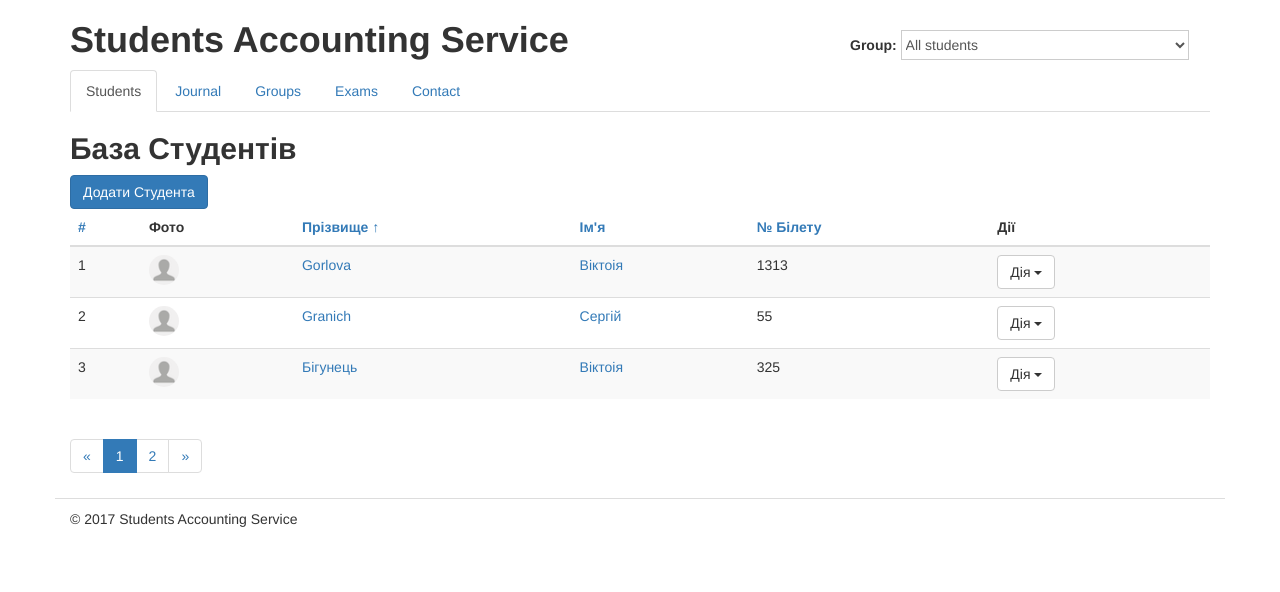
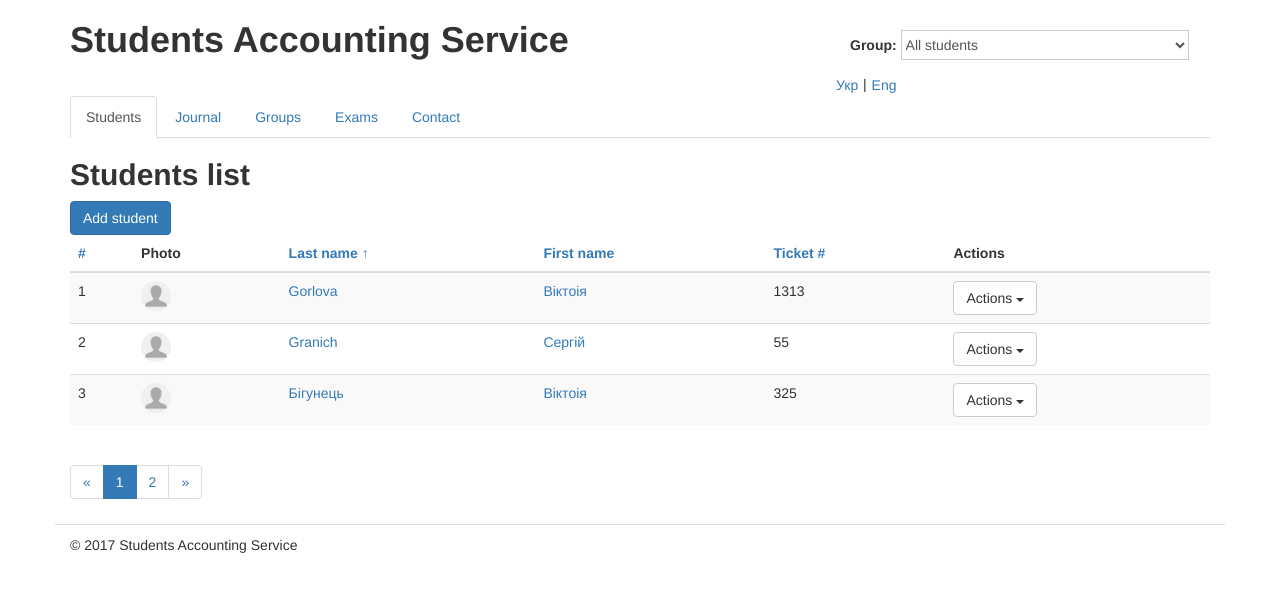
Before and after one commit to ofisser86/student, a Django app: page / in a window 1280 px wide. Shown: the top 592 px of the page. Run offline with Django 3.2, Linux system fonts and the light colour scheme; data comes from the database, SQL or seed files in the repository; some libraries are stand-ins or nearby versions.

Commit message:
End of translatation. Add choises for all users (not registered)

```diff
--- a/requirements.txt
+++ b/requirements.txt
@@ -1,4 +1,4 @@
-Django==1.10.5
+Django==1.10.6
 django-registration-redux==1.4
 MySQL-python==1.2.5
 olefile==0.44
@@ -9,10 +9,10 @@ python-dateutil==2.6.0
 python-magic==0.4.12
 six==1.10.0
 django-crispy-forms==1.6.1
-django-registration-redux==1.4
 python-social-auth==0.3.6
 django-allauth==0.31.0
 django-extensions==1.7.8
 Werkzeug
 social-auth-app-django==1.1.0
 django-facebook-connect==1.0.1
+django-debug-toolbar
--- a/students/static/css/main.css
+++ b/students/static/css/main.css
@@ -7,10 +7,10 @@ h1, h2, h3, h4, h5, h6 {
 }
 
 /* Groups Selector */
-#group-selector {
+#group-selector, #language-selector {
   margin-top: 30px;
 }
-#group-selector select {
+#group-selector select{
   width: 80%;
   margin: 0;
   background-color: #ffffff;
@@ -46,3 +46,14 @@ th.day-header {
 .input-group{
     width: 300px;
 }
+
+#lang-select {
+    margin-top: 14px;
+    padding: 0;
+}
+#lang-select button {
+    padding: 0;
+}
+.lang-select-form {
+    display:inline-block;
+}
--- a/students/static/js/main.js
+++ b/students/static/js/main.js
@@ -57,6 +57,28 @@ function initGroupSelector() {
     });
 }
 
+function initLanguageSelector() {
+   // look up select element with groups and attach our even handler
+    // on field "change" event
+    $('#language-selector select').change(function(event) {
+        // get value of currently selected group option
+        var language = $(this).val();
+
+        if (language) {
+            // set cookie with expiration date 1 year since now;
+            // cookie creation function takes period in days
+            Cookies.set('LANGUAGE_COOKIE_NAME', language, {'path': '/', 'expires': 365});
+        } else {
+            // otherwise we delete cookie
+            Cookies.remove('LANGUAGE_COOKIE_NAME', {'path': '/'});
+            // and reload the page
+        }
+        location.reload(false);
+
+        return true;
+    });
+}
+
 function initDateFields() {
     $('input.dateinput').datetimepicker({
         'format':'YYYY-MM-DD',
@@ -79,7 +101,7 @@ function initEditStudentForm(form, modal) {
     form.ajaxForm({
         'dataType': 'html',
         'error': function(){
-            alert('Помилка на сервері. Спробуйте будь-ласка пізніше.');
+            alert(gettext('There was an error on the server. Please, try again a bit later.'));
             return false;
         },
         'success': function(data, status, xhr) {
@@ -113,7 +135,7 @@ function initEditionStudentPage() {
             'success': function (data, status, xhr) {
                 // check if we got successfull response from the server
             if (status != 'success'){
-                alert('Помилка на сервері. Спробуйте будь-ласка пізніше.');
+                alert(gettext('There was an error on the server. Please, try again a bit later.'));
                 return false;
                 }
             // update modal window with arrived content from the server
@@ -136,7 +158,7 @@ function initEditionStudentPage() {
             });
             },
             'error': function () {
-                alert('Помилка на сервері. Спробуйте будь-ласка пізніше.');
+                alert(gettext('There was an error on the server. Please, try again a bit later.'));
                 return false;
 
             }
@@ -151,4 +173,5 @@ $(document).ready(function () {
     initGroupSelector();
     initDateFields();
     initEditionStudentPage();
+    initLanguageSelector();
 });
--- a/students/templates/students/base.html
+++ b/students/templates/students/base.html
@@ -38,6 +38,25 @@
 
             </select>
         </div>
+        <!-- Language Select -->
+<div class="col-xs-1" id='lang-select'>
+    <div class='lang-select-form'>
+        <form action="{% url "set_language" %}" method='post'>{% csrf_token %}
+            <input type='hidden' name='lang' value='uk'>
+            <input type='hidden' name='return-path' value='{{request.path}}'>
+            <button type='submit' class='btn btn-link'>Укр</button>
+        </form>
+    </div>
+    |
+    <div class='lang-select-form'>
+        <form action="{% url "set_language" %}" method='post'>{% csrf_token %}
+            <input type='hidden' name='lang' value='en'>
+            <input type='hidden' name='return-path' value='{{request.path}}'>
+            <button type='submit' class='btn btn-link'>Eng</button>
+        </form>
+    </div>
+</div>
+<!-- End Language Select -->
     </div>
     <!-- End Header -->
 
@@ -110,6 +129,7 @@
 <script src="http://ajax.googleapis.com/ajax/libs/jquery/2.1.1/jquery.min.js"></script>
 <script src="http://cdnjs.cloudflare.com/ajax/libs/jquery.form/3.51/jquery.form.min.js"></script>
 <script src="http://cdnjs.cloudflare.com/ajax/libs/moment.js/2.9.0/moment.min.js"></script>
+<script src="{% url 'javascript-catalog' %}"></script>
 <script src="{% static 'js/main.js' %}"></script>
 <script src="{% static 'js/js.cookie.js' %}"></script>
 <script src="https://cdn.jsdelivr.net/bootstrap/3.3.0/js/bootstrap.min.js"></script>
--- a/students/templates/students/journal.html
+++ b/students/templates/students/journal.html
@@ -1,5 +1,5 @@
 {% extends 'students/base.html' %}
-
+{% load i18n %}
 {% load static from staticfiles %}
 
 {% block meta_title %}Облік Відвідування{% endblock meta_title %}
@@ -38,7 +38,7 @@
                 <th class="name">Студент</th>
                 {% for day in month_header %}
                     <th class="day-header">
-                        {{ day.verbose }}
+                        {%  trans day.verbose %}
                         <br/>
                         {{ day.day }}
                     </th>
--- a/students/templates/students/students_list.html
+++ b/students/templates/students/students_list.html
@@ -1,14 +1,14 @@
 {% extends 'students/base.html' %}
-
+{% load i18n %}
 {% load static from staticfiles %}
 
-{% block meta_title %}Студенти{% endblock meta_title %}
+{% block meta_title %}{% trans "Students" %}{% endblock meta_title %}
 
-{% block title %}База Студентів{% endblock title %}
+{% block title %}{% trans "Students list" %}{% endblock title %}
 
 {% block content %}
 
-    <a href="{% url "students_add" %}" class="btn btn-primary">Додати Студента</a>
+    <a href="{% url "students_add" %}" class="btn btn-primary">{% trans "Add student" %}</a>
 
     <!-- Start Students Listing -->
     <table class="table table-hover table-striped">
@@ -16,27 +16,27 @@
         <thead>
         <tr>
             <th><a href="#">#</a></th>
-            <th>Фото</th>
+            <th>{% trans "Photo" %}</th>
             <th><a href="{% url 'home'%}?order_by=last_name{% if order_by == 'last_name' and reverse != '1'%}&amp;reverse=1{% endif %}">
-                Прізвище
+                {% trans "Last name" %}
 
                     {% if request.get_full_path == '/' or order_by == 'last_name' and reverse != '1' %}&uarr;
                     {% elif order_by == 'last_name' and reverse == '1' %}&darr;
                     {% endif %}</a>
             </th>
             <th><a href="{% url 'home'%}?order_by=first_name{% if order_by == 'first_name' and reverse != '1'%}&amp;reverse=1{% endif %}">
-                Ім'я
+                {%  trans "First name" %}
                     {% if order_by == 'first_name' and reverse != '1' %}&uarr;
                     {% elif order_by == 'first_name' and reverse == '1' %}&darr;
                     {% endif %}</a>
             </th>
             <th><a href="{% url 'home'%}?order_by=ticket{% if order_by == 'ticket' and reverse != '1'%}&amp;reverse=1{% endif %}">
-                № Білету
+                {% trans "Ticket #" %}
                     {% if order_by == 'ticket' and reverse != '1' %}&uarr;
                     {% elif order_by == 'ticket' and reverse == '1' %}&darr;
                     {% endif %}</a>
             </th>
-            <th>Дії</th>
+            <th>{% trans "Actions" %}</th>
         </tr>
         </thead>
     {% endwith %}
@@ -57,13 +57,13 @@
                 <td>
                     <div class="btn-group">
                         <button type="button" class="btn btn-default dropdown-toggle"
-                                data-toggle="dropdown">Дія
+                                data-toggle="dropdown">{% trans "Actions" %}
                             <span class="caret"></span>
                         </button>
                         <ul class="dropdown-menu" role="menu">
-                            <li><a href="{% url "students_edit" student.id %}" class="student-edit-form-link">Редагувати</a></li>
-                            <li><a href="{% url 'journal' student.id %}">Відвідування</a></li>
-                            <li><a href="{% url "students_delete" student.id %}">Видалити</a></li>
+                            <li><a href="{% url "students_edit" student.id %}" class="student-edit-form-link">{% trans "Edit" %}</a></li>
+                            <li><a href="{% url 'journal' student.id %}">{% trans "Journal" %}</a></li>
+                            <li><a href="{% url "students_delete" student.id %}">{% trans "Delete" %}</a></li>
                         </ul>
                     </div>
                 </td>
--- a/students/views/journal.py
+++ b/students/views/journal.py
@@ -59,7 +59,7 @@ class JournalView(TemplateView):
         myear, mmonth = month.year, month.month
         number_of_days = monthrange(myear, mmonth)[1]
         context['month_header'] = [{'day': d,
-                                    'verbose': day_abbr[weekday(myear, mmonth, d)][:2]}
+                                    'verbose': day_abbr[weekday(myear, mmonth, d)][:3]}
                                    for d in range(1, number_of_days + 1)]
         # current_group = get_current_group(self.request)
         # if current_group:
--- a/students/views/students.py
+++ b/students/views/students.py
@@ -1,9 +1,10 @@
-# -*- coding: utf-8 -*-
+
 from django.shortcuts import render
 from django.http import HttpResponse, HttpResponseRedirect
 from django.core.paginator import Paginator, EmptyPage, PageNotAnInteger
 from django.urls import reverse
 from datetime import datetime
+from django.utils.translation import ugettext as _
 
 from django.forms import ModelForm
 from django.views.generic import UpdateView, DeleteView
@@ -66,40 +67,40 @@ def students_add(request):
             # validate user input
             first_name = request.POST.get('first_name', ' ').strip()
             if not first_name:
-                errors['first_name'] = u'Ім’я є обов’язковим'
+                errors['first_name'] = _(u"First name field is required")
             else:
                 data['first_name'] = first_name
 
             last_name = request.POST.get('last_name', ' ').strip()
             if not last_name:
-                errors['last_name'] = u'Прізвище є обов’язковим'
+                errors['last_name'] = _(u"Last name field is required")
             else:
                 data['last_name'] = last_name
 
             birthday = request.POST.get('birthday', ' ').strip()
             if not birthday:
-                errors['birthday'] = u'Дата народження є обов’язковою'
+                errors['birthday'] = _(u"Birthday field is required")
             else:
                 try:
                     datetime.strptime(birthday, '%Y-%m-%d')
                 except Exception:
-                    errors['birthday'] = u'Введіть коректний формат дати (напр. 1984-12-30)'
+                    errors['birthday'] = _(u"Enter correct format date (as example 1984-12-30)")
                 else:
                     data['birthday'] = birthday
 
             ticket = request.POST.get('ticket', ' ').strip()
             if not ticket:
-                errors['ticket'] = u'Номер білета є обов’язковим'
+                errors['ticket'] = _(u"Ticket field is required")
             else:
                 data['ticket'] = ticket
 
             student_group = request.POST.get('student_group', '').strip()
             if not student_group:
-                errors['student_group'] = u'Оберіть групу для студента'
+                errors['student_group'] = _(u"Select student group")
             else:
                 groups = Group.objects.filter(pk=student_group)
                 if len(groups) != 1:
-                    errors['student_group'] = u'Оберіть коректну групу'
+                    errors['student_group'] = _(u"Select correct group")
                 else:
                     data['student_group'] = groups[0]
 
@@ -124,7 +125,7 @@ def students_add(request):
                 student.save()
 
                 # redirect user to students list
-                return HttpResponseRedirect(u'%s?status_message=Студента успішно додано!' % reverse('home'))
+                return HttpResponseRedirect(u'%s?status_message=%s' % (reverse('home'), _(u"Student added successfully")))
             else:
                 # render form with errors and previous user input
                 return render(request, 'students/students_add.html', {'groups': Group.objects.all().order_by('title'),
@@ -132,7 +133,7 @@ def students_add(request):
 
         elif request.POST.get('cancel_button') is not None:
             # redirect to home page on cancel button
-            return HttpResponseRedirect(u'%s?status_message=Додавання студента скасовано!' % reverse('home'))
+            return HttpResponseRedirect(u'%s?status_message=%s' % (reverse('home'), _(u"Editing canceled")))
     else:
         # initial form render
         return render(request, "students/students_add.html", {'groups': Group.objects.all().order_by('title')})
@@ -161,8 +162,8 @@ class StudentUpdateForm(ModelForm):
         self.helper.field_class = 'col-sm-10'
 
         # add buttons
-        self.helper.layout[-1] = FormActions(Submit('add_button', u'Зберегти', css_class='btn btn-primary'),
-                                             Submit('cancel_button', u'Скасувати', css_class='btn btn-link'), )
+        self.helper.layout[-1] = FormActions(Submit('add_button', _(u"Save"), css_class='btn btn-primary'),
+                                             Submit('cancel_button', _(u"Cancel"), css_class='btn btn-link'), )
 
 
 class StudentUpdateView(UpdateView):
@@ -172,11 +173,11 @@ class StudentUpdateView(UpdateView):
     # fields = '__all__'
 
     def get_success_url(self):
-        return u'%s?status_message=Студента успішно збережено!' % reverse('home')
+        return u'%s?status_message=%s' % (reverse('home'), _(u"Student added successfully"))
 
     def post(self, request, *args, **kwargs):
         if request.POST.get('cancel_button'):
-            return HttpResponseRedirect(u'%s?status_message=Редагування студента відмінено!' % reverse('home'))
+            return HttpResponseRedirect(u'%s?status_message=%s' % (reverse('home'), _(u"Editing canceled")))
         else:
             return super(StudentUpdateView, self).post(request, *args, **kwargs)
 
@@ -186,4 +187,4 @@ class StudentDeleteView(DeleteView):
     template_name = 'students/students_confirm_delete.html'
 
     def get_success_url(self):
-        return u'%s?status_message=Студента успішно видалено!' % reverse('home')
+        return u'%s?status_message=%s' % (reverse('home'), _(u"Student deleted"))
--- a/studentsdb/settings.py
+++ b/studentsdb/settings.py
@@ -54,6 +54,7 @@ INTERNAL_IPS = ['127.0.0.1']
 MIDDLEWARE = [
     'debug_toolbar.middleware.DebugToolbarMiddleware',
     'django.middleware.security.SecurityMiddleware',
+    'django.middleware.locale.LocaleMiddleware',
     'django.contrib.sessions.middleware.SessionMiddleware',
     'django.middleware.common.CommonMiddleware',
     'django.middleware.csrf.CsrfViewMiddleware',
--- a/studentsdb/urls.py
+++ b/studentsdb/urls.py
@@ -20,6 +20,8 @@ from django.conf.urls.static import static
 from students.views import students, groups, journal, exams, contact_admin
 from students.views.students import StudentUpdateView, StudentDeleteView
 from students.views.journal import JournalView
+from students.views.set_language import set_language
+from django.views.i18n import JavaScriptCatalog
 from .settings import MEDIA_ROOT, DEBUG
 if settings.DEBUG:
     import debug_toolbar
@@ -60,8 +62,12 @@ urlpatterns = [
 
     # Debug toolbar
 
-    url(r'^__debug__/', include(debug_toolbar.urls))
+    url(r'^__debug__/', include(debug_toolbar.urls)),
 
+    # Translate
+
+    url(r'^jsi18n/$', JavaScriptCatalog.as_view(), name='javascript-catalog'),
+    url('^set-language/$',  set_language, name='set_language')
     # serve files from media folder
 
 ] + static(settings.MEDIA_URL, document_root=settings.MEDIA_ROOT)
```
Also changed, not shown: students/models/students.py (+11 -11 lines), students/templates/students/students_confirm_delete.html (+8 -5 lines), students/views/set_language.py (added, +23 -0 lines), students/context_processors.py (line endings or trailing spaces), students/locale/en/LC_MESSAGES/django.po, students/locale/en/LC_MESSAGES/djangojs.po (added), students/locale/uk/LC_MESSAGES/django.po, students/locale/uk/LC_MESSAGES/djangojs.po (added).
